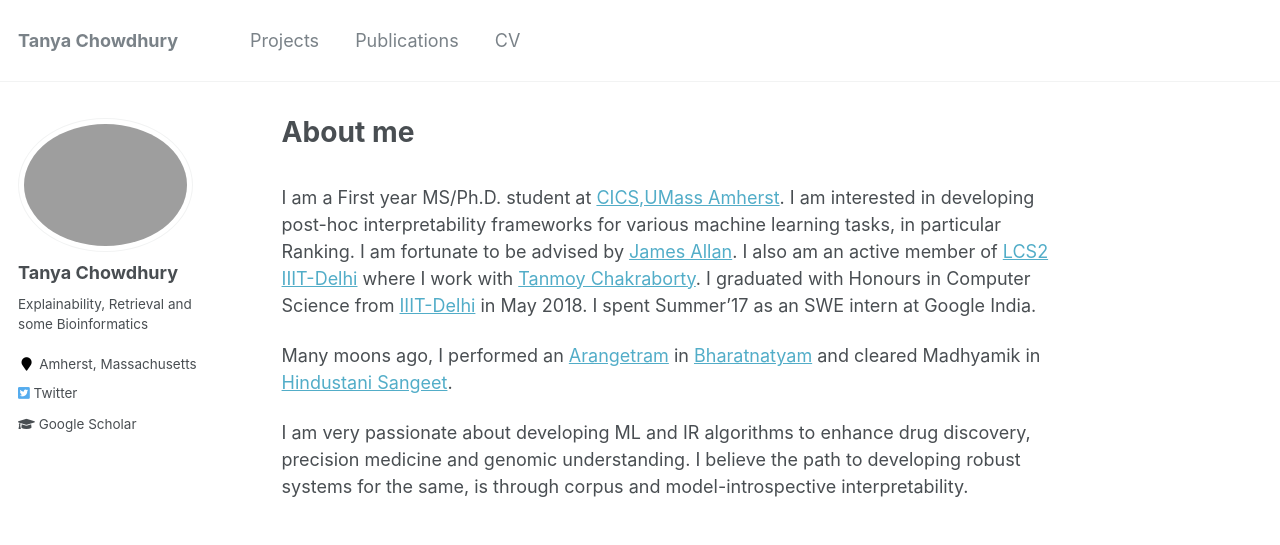
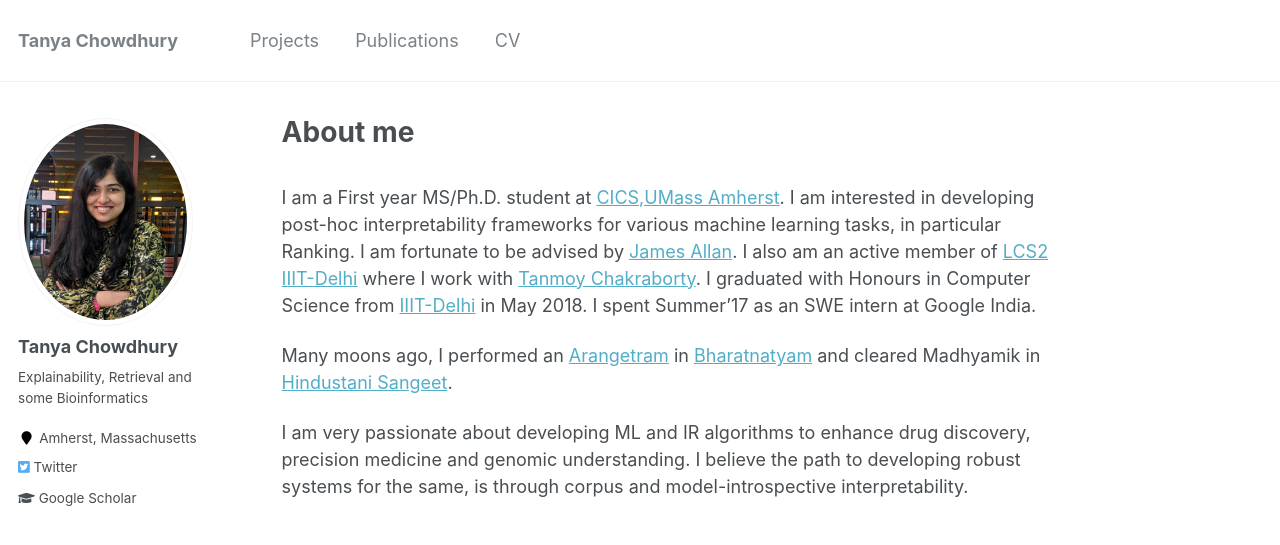
Before and after one commit to TaKneeAa/TaKneeAa.github.io, a Jekyll site: the page built from _pages/about.md, in a window 1280 px wide. Shown: the top 545 px of the page. Built offline with Jekyll 4.4.1, drawn with Linux system fonts in a browser that asks for light colours.

Commit message:
cropped dp

```diff
--- a/_config.yml
+++ b/_config.yml
@@ -81,7 +81,7 @@ analytics:
 # Site Author
 author:
   name             : "Tanya Chowdhury"
-  avatar           : "gr2.jpg"
+  avatar           : "gr3.jpg"
   bio              : "Explainability, Retrieval and some Bioinformatics"
   location         : "Amherst, Massachusetts"
   employer         :
```
Also changed, not shown: images/gr3.jpg (added).
